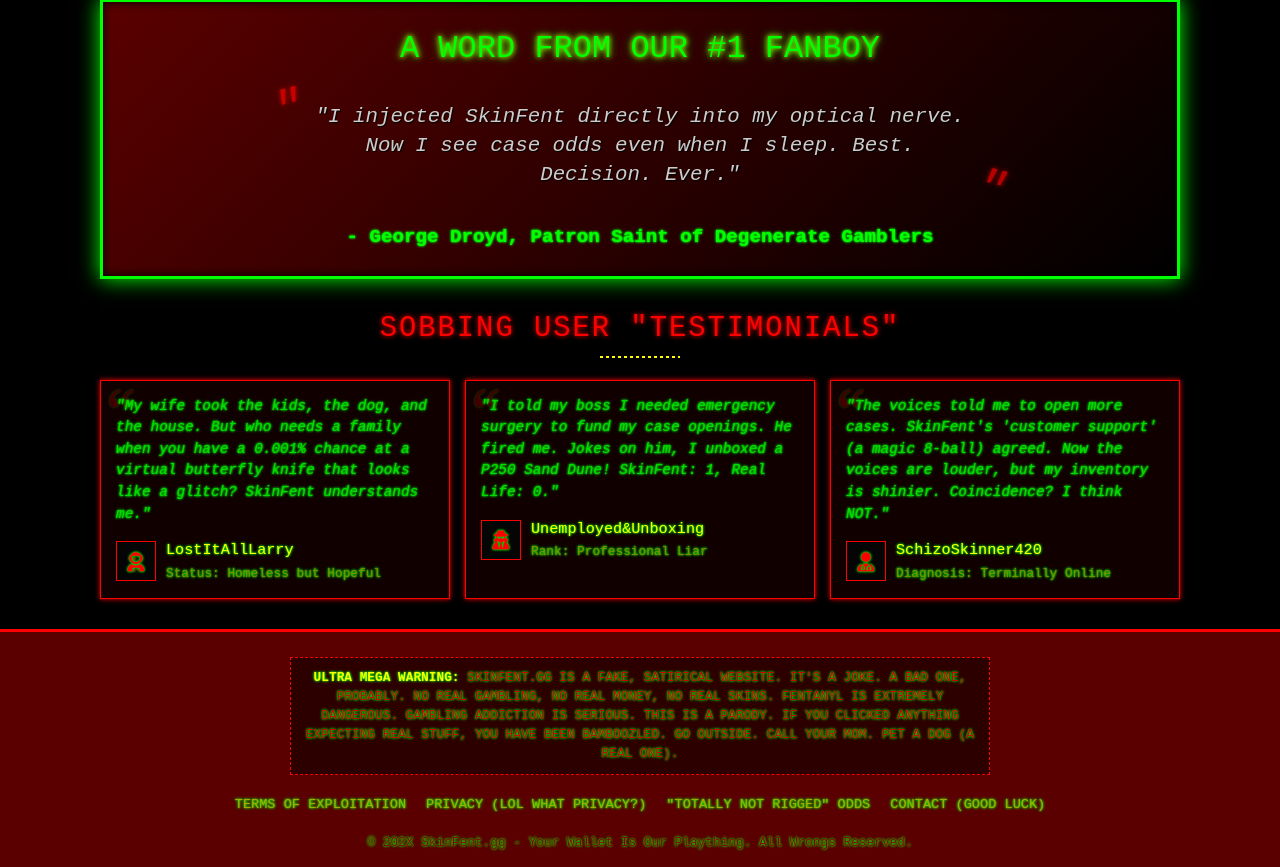
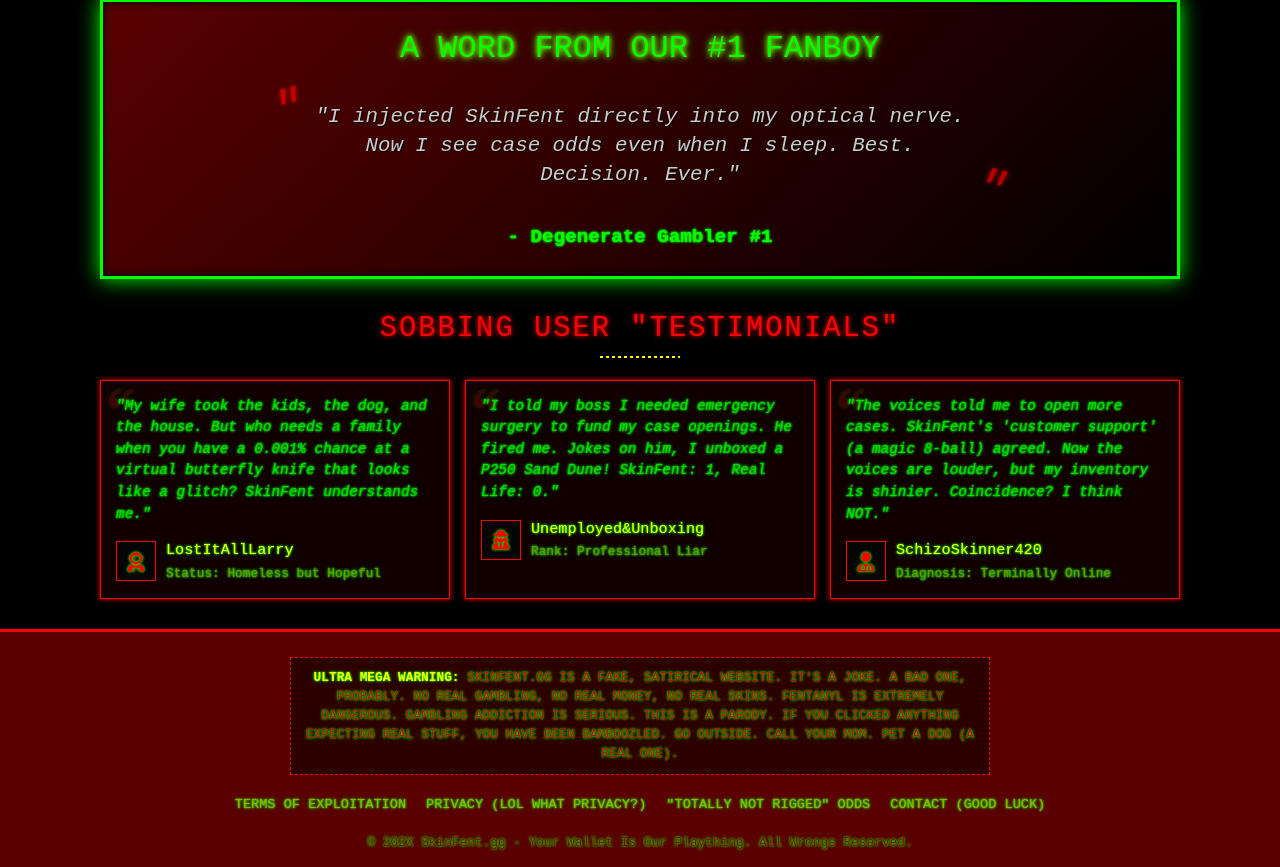
Before and after one commit to nyxkrage/skinfentgg, a website: page index.html in a window 1280 px wide. Shown: the part 1493-2360 px from the top of the page. Drawn offline with Linux system fonts and the light colour scheme.

Commit message:
Update index.html

```diff
--- a/index.html
+++ b/index.html
@@ -122,7 +122,7 @@
             <div class="cyborg-quote">
                 "I injected SkinFent directly into my optical nerve. Now I see case odds even when I sleep. Best. Decision. Ever."
             </div>
-            <div class="cyborg-author">- George Droyd, Patron Saint of Degenerate Gamblers</div>
+            <div class="cyborg-author">- Degenerate Gambler #1</div>
         </div>
 
         <h2 class="section-title">SOBBING USER "TESTIMONIALS"</h2>
```
